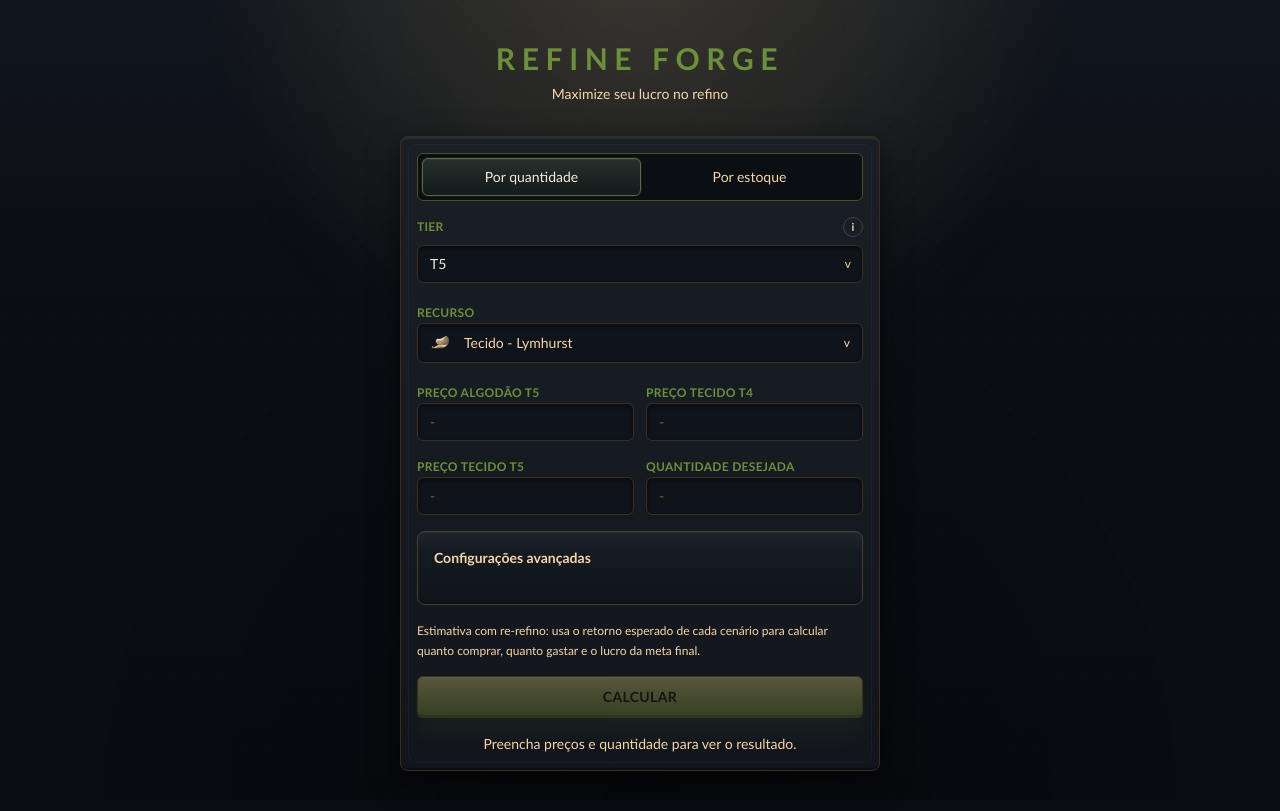
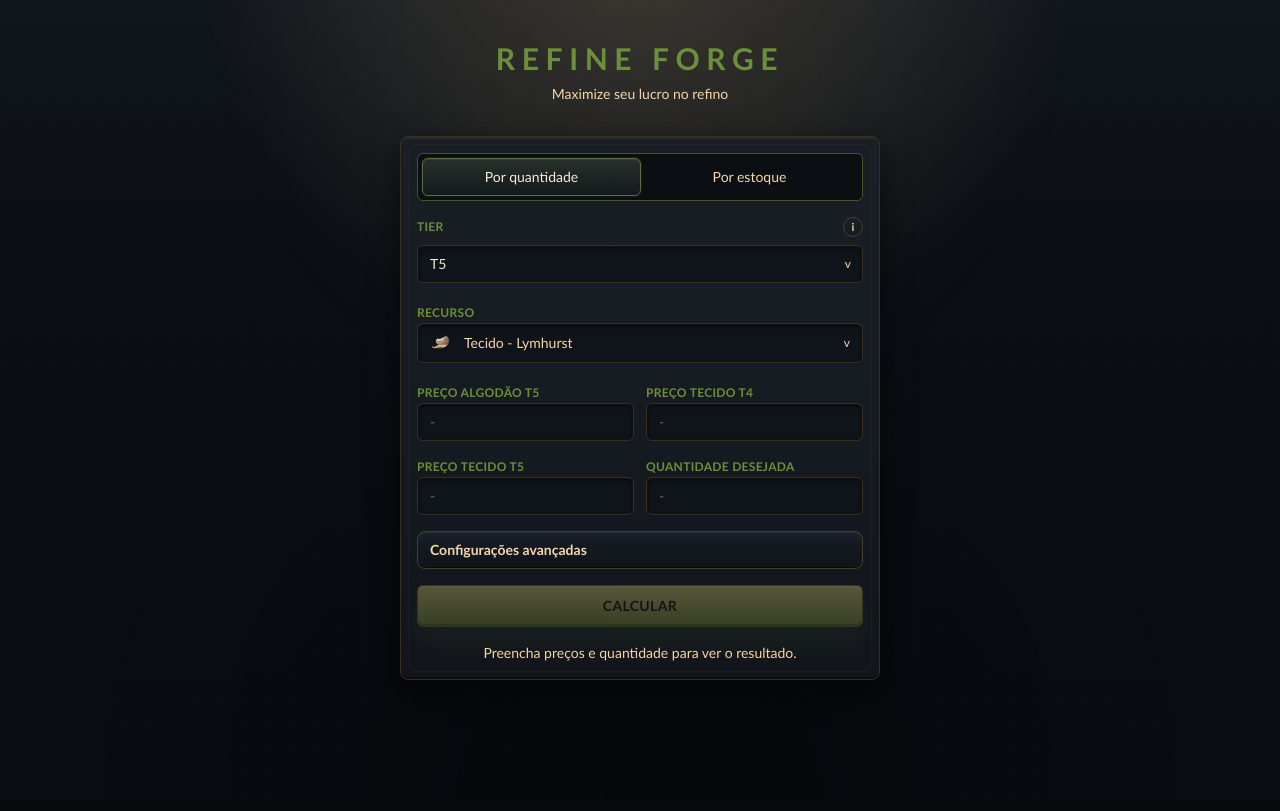
Before and after one commit to PietroNozella/RefinoAlbion, a Next.js app: page / in a window 1280 px wide. Built offline with nearby package versions, Linux system fonts and the light colour scheme.

Commit message:
Compact advanced settings panel

```diff
--- a/app/page.tsx
+++ b/app/page.tsx
@@ -694,9 +694,9 @@ export default function Home() {
         <details
           open={mostrarAvancado}
           onToggle={(event) => setMostrarAvancado(event.currentTarget.open)}
-          className="game-panel space-y-5 rounded-lg p-4"
+          className="game-panel rounded-lg px-3 py-2 open:space-y-5 open:p-4"
         >
-          <summary className="cursor-pointer text-sm font-bold text-[#f3ead7]">
+          <summary className="cursor-pointer list-none text-sm font-bold text-[#f3ead7] marker:hidden">
             Configurações avançadas
           </summary>
 
@@ -768,22 +768,6 @@ export default function Home() {
             </label>
           </div>
         </details>
-
-        {modo === "estoque" && (
-          <p className="text-xs leading-relaxed text-[#9c8f77]">
-            Estimativa acumulada: usa consumo líquido esperado com retorno
-            (foco ou não) para projetar múltiplos re-refinos até o esgotamento.
-            Use preço 0 para recurso coletado.
-          </p>
-        )}
-
-        {modo === "lote" && (
-          <p className="text-xs leading-relaxed text-[#9c8f77]">
-            Estimativa com re-refino: usa o retorno esperado de cada cenário
-            para calcular quanto comprar, quanto gastar e o lucro da meta
-            final.
-          </p>
-        )}
 
         <button
           type="button"
```
